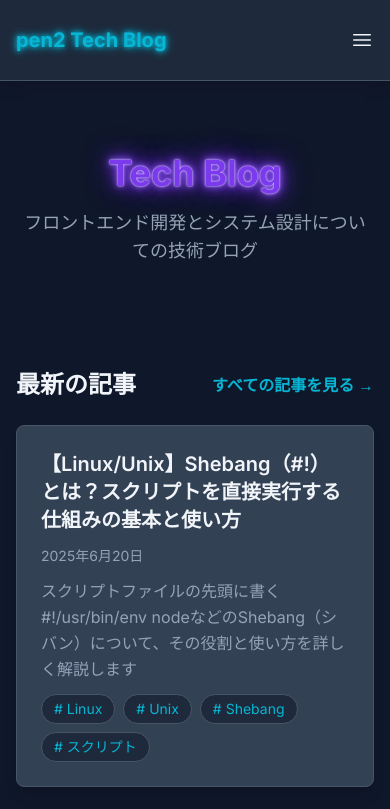
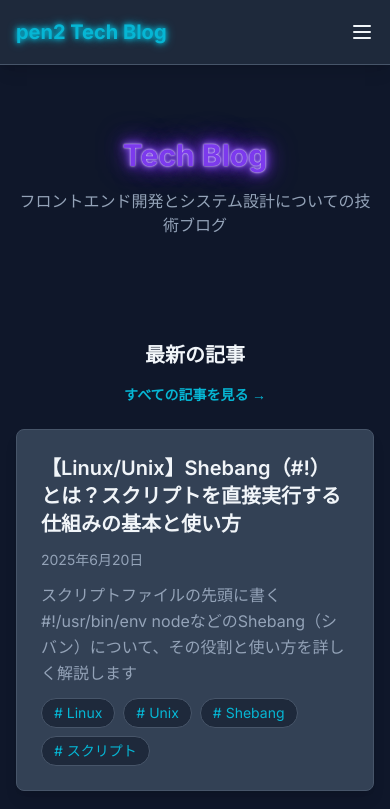
Before and after one commit to n-haruhi/my-tech-blog, a Next.js app: page / in a window 390 px wide. Shown: the top 809 px of the page. Built offline with nearby package versions, Linux system fonts and the light colour scheme.

Commit message:
feat: responsive layout for main pages

```diff
--- a/src/app/(main)/layout.tsx
+++ b/src/app/(main)/layout.tsx
@@ -7,16 +7,16 @@ export default function MainLayout({
   children: React.ReactNode
 }) {
   return (
-    <div className="min-h-screen flex flex-col">
+    <div className="min-h-screen flex flex-col bg-neon-dark text-neon-text">
       <Header />
       {/* メインコンテンツエリア */}
       <div className="flex-grow">
-        <main className="max-w-4xl w-full mx-auto px-4 py-8">{children}</main>
+        <main className="max-w-4xl w-full mx-auto px-4 sm:px-6 lg:px-8 py-8 sm:py-10 lg:py-12">{children}</main>
       </div>
       {/* フッター */}
       <footer className="bg-neon-slate border-t border-neon-border mt-auto">
-        <div className="max-w-4xl mx-auto px-4 py-6 text-center text-neon-text">
-          <p className="text-neon-muted">© {new Date().getFullYear()} pen2</p>
+        <div className="max-w-4xl mx-auto px-4 sm:px-6 lg:px-8 py-6 text-center text-neon-text">
+          <p className="text-neon-muted text-sm sm:text-base">© {new Date().getFullYear()} pen2</p>
         </div>
       </footer>
     </div>
--- a/src/app/(main)/page.tsx
+++ b/src/app/(main)/page.tsx
@@ -7,18 +7,23 @@ export default function Home() {
   const posts = getSortedPostsData().slice(0, 5)
 
   return (
-    <div className="space-y-8">
+    <div className="space-y-8 sm:space-y-10 lg:space-y-12">
       {/* ヒーローセクション */}
-      <section className="text-center py-10">
-        <h1 className="text-4xl font-bold mb-4 neon-purple-deep">Tech Blog</h1>
-        <p className="text-lg text-neon-muted mb-8">フロントエンド開発とシステム設計についての技術ブログ</p>
+      <section className="text-center py-10 sm:py-12 lg:py-16">
+        <h1 className="text-3xl sm:text-4xl lg:text-5xl font-bold mb-4 neon-purple-deep">Tech Blog</h1>
+        <p className="text-base sm:text-lg text-neon-muted mb-8">
+          フロントエンド開発とシステム設計についての技術ブログ
+        </p>
       </section>
 
       {/* 最新の記事セクション */}
       <section>
-        <div className="flex justify-between items-center mb-6">
-          <h2 className="text-2xl font-bold text-neon-text">最新の記事</h2>
-          <Link href="/posts" className="text-neon-cyan hover:text-neon-blue font-bold transition-colors duration-300">
+        <div className="flex flex-col sm:flex-row justify-between items-center mb-6 sm:mb-8 gap-4">
+          <h2 className="text-xl sm:text-2xl font-bold text-neon-text">最新の記事</h2>
+          <Link
+            href="/posts"
+            className="text-neon-cyan hover:text-neon-blue font-bold transition-colors duration-300 text-sm sm:text-base"
+          >
             すべての記事を見る →
           </Link>
         </div>
--- a/src/components/Header.tsx
+++ b/src/components/Header.tsx
@@ -1,18 +1,17 @@
 "use client"
+
 import Link from "next/link"
 import { useState } from "react"
-import { Bars3Icon, XMarkIcon } from "@heroicons/react/24/solid"
 
 export default function Header() {
   const [isOpen, setIsOpen] = useState(false)
 
   return (
-    <header className="bg-neon-slate shadow-lg border-b border-neon-border relative">
-      <nav className="max-w-6xl mx-auto px-4 h-20">
-        <div className="flex justify-between items-center h-full">
+    <header className="bg-neon-slate shadow-lg border-b border-neon-border relative z-50">
+      <nav className="max-w-6xl mx-auto px-4 sm:px-6 lg:px-8 h-16 sm:h-20 flex items-center justify-between">
         <Link
           href="/"
-            className="text-xl md:text-2xl font-bold text-neon-cyan hover:text-neon-blue transition-colors duration-300 neon-text"
+          className="text-xl sm:text-2xl font-bold text-neon-cyan hover:text-neon-blue transition-colors duration-300 neon-text"
         >
           pen2 Tech Blog
         </Link>
@@ -32,28 +31,40 @@ export default function Header() {
           </Link>
         </div>
         {/* モバイルメニューボタン */}
-          <button className="md:hidden z-50" onClick={() => setIsOpen(!isOpen)}>
+        <button
+          className="md:hidden focus:outline-none"
+          onClick={() => setIsOpen(!isOpen)}
+          aria-label={isOpen ? "メニューを閉じる" : "メニューを開く"}
+        >
           {isOpen ? (
-              <XMarkIcon className="h-6 w-6 text-neon-cyan" />
+            <svg className="h-6 w-6 text-neon-cyan" fill="none" stroke="currentColor" viewBox="0 0 24 24">
+              <path strokeLinecap="round" strokeLinejoin="round" strokeWidth={2} d="M6 18L18 6M6 6l12 12" />
+            </svg>
           ) : (
-              <Bars3Icon className="h-6 w-6 text-neon-text" />
+            <svg className="h-6 w-6 text-neon-text" fill="none" stroke="currentColor" viewBox="0 0 24 24">
+              <path strokeLinecap="round" strokeLinejoin="round" strokeWidth={2} d="M4 6h16M4 12h16M4 18h16" />
+            </svg>
           )}
         </button>
-        </div>
+      </nav>
       {/* オーバーレイ */}
       <div
         className={`fixed inset-0 bg-black bg-opacity-70 transition-opacity duration-300 md:hidden z-30 ${
           isOpen ? "opacity-100" : "opacity-0 pointer-events-none"
         }`}
         onClick={() => setIsOpen(false)}
+        aria-hidden={!isOpen}
       />
       {/* モバイルメニュー */}
       <div
         className={`fixed top-0 right-0 w-64 h-full bg-neon-slate border-l border-neon-border transform transition-transform duration-300 ease-in-out md:hidden z-40 ${
           isOpen ? "translate-x-0" : "translate-x-full"
         }`}
+        role="dialog"
+        aria-modal="true"
+        aria-label="モバイルメニュー"
       >
-          <div className="flex flex-col space-y-2 pt-24 px-6">
+        <div className="flex flex-col space-y-2 pt-20 px-6">
           <Link
             href="/"
             className="text-neon-text hover:text-neon-cyan py-2 text-lg transition-colors duration-300"
@@ -84,7 +95,6 @@ export default function Header() {
           </Link>
         </div>
       </div>
-      </nav>
     </header>
   )
 }
```
Lines whose indentation alone changed are shown as unchanged.
